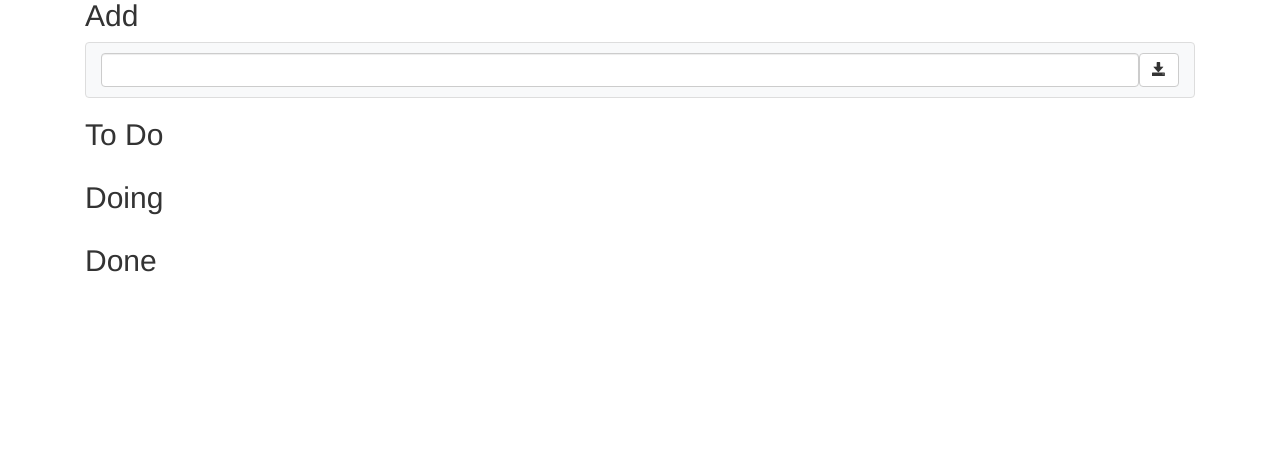
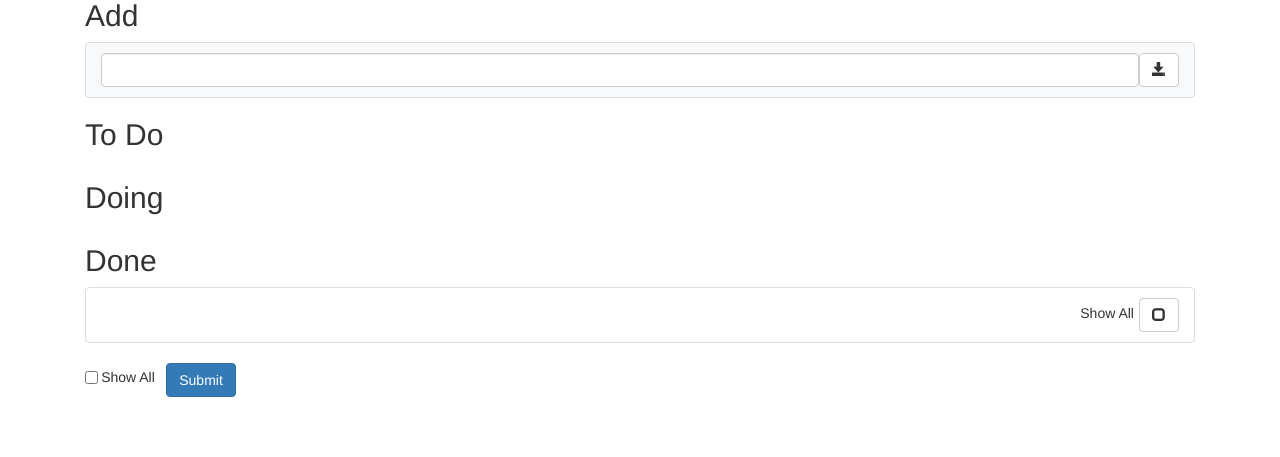
Before and after one commit to ianm1968/ToDoTake2, a Flask app: page / in a window 1280 px wide. Shown: the part 354-811 px from the top of the page. Before the commit the page ends 626 px from the top, so only its background shows below. Run offline with Flask 2, Linux system fonts and the light colour scheme; data that the repository does not hold is empty; some libraries are stand-ins or nearby versions.

Commit message:
wip on templagte changes for stretch goal

```diff
--- a/todo_app/models/view_model.py
+++ b/todo_app/models/view_model.py
@@ -39,7 +39,7 @@ class ViewModel:
     def done_today_items(self):
         todays_done_doings = []
         today = datetime.now()
-        for this_item in self.items:
+        for this_item in self.done_items:
             then = datetime.strptime(this_item.dateLastActivity, '%Y-%m-%dT%H:%M:%S.%fZ')
             if then.date() == today.date():
                 todays_done_doings.append(this_item)
--- a/todo_app/templates/index.html
+++ b/todo_app/templates/index.html
@@ -18,6 +18,7 @@
         </li>
       </ul>
   </form>
+
 
   <h2>To Do</h2>
   <ul class="list-group">
@@ -58,7 +59,22 @@
       </form>
     {% endfor %}
   </ul>
+  <form method="post" >
     <h2>Done</h2>
+      <ul class="list-group">
+        <li class="list-group-item bg-white d-flex">
+          <p style="text-align:right;" class="p-0 m-2 flex-grow-1">Show All</p>
+          <button class="btn btn-default" type="submit" formaction="/add">
+            <i class="glyphicon glyphicon-unchecked"></i></button>
+        </li>
+      </ul>
+    </form>
+    <form action="/action_page.php">
+      <div class="form-check-inline">
+          <input type="checkbox" class="form-check-input" id="show_all" name="show_all" value="{{view_model.show_all_done_is_selected}}" unchecked>Show All
+      </div>
+      <button type="submit" class="btn btn-primary">Submit</button>
+    </form>
     <ul class="list-group">
       {% for item in view_model.done_items %}
         <form method="post" >
@@ -75,4 +91,36 @@
         </form>
       {% endfor %}
     </ul>
+    <ul class="list-group">
+      {% for item in view_model.done_today_items %}
+        <form method="post" >
+          <li class="list-group-item  bg-success text-white d-flex">
+            <input type="hidden" id="task_id" name="task_id" value={{item.id}}>
+            <button type="submit" formaction="/restore" class="btn btn-default btn-sm">
+              <span class="glyphicon glyphicon-repeat"></span>
+            </button>
+            <p class="p-0 m-2 flex-grow-1 ">{{item.name}}</p>
+            <button type="submit" formaction="/delete" class="btn btn-default btn-sm">
+              <span class="glyphicon glyphicon-trash"></span>
+            </button>
+          </li>
+        </form>
+      {% endfor %}
+    </ul>
+    <ul class="list-group">
+      {% for item in view_model.done_before_today_items %}
+        <form method="post" >
+          <li class="list-group-item  bg-success text-white d-flex">
+            <input type="hidden" id="task_id" name="task_id" value={{item.id}}>
+            <button type="submit" formaction="/restore" class="btn btn-default btn-sm">
+              <span class="glyphicon glyphicon-repeat"></span>
+            </button>
+            <p class="p-0 m-2 flex-grow-1 ">{{item.name}}</p>
+            <button type="submit" formaction="/delete" class="btn btn-default btn-sm">
+              <span class="glyphicon glyphicon-trash"></span>
+            </button>
+          </li>
+        </form>
+      {% endfor %}
+    </ul>
   {% endblock %}
```
Lines whose indentation alone changed are shown as unchanged.
